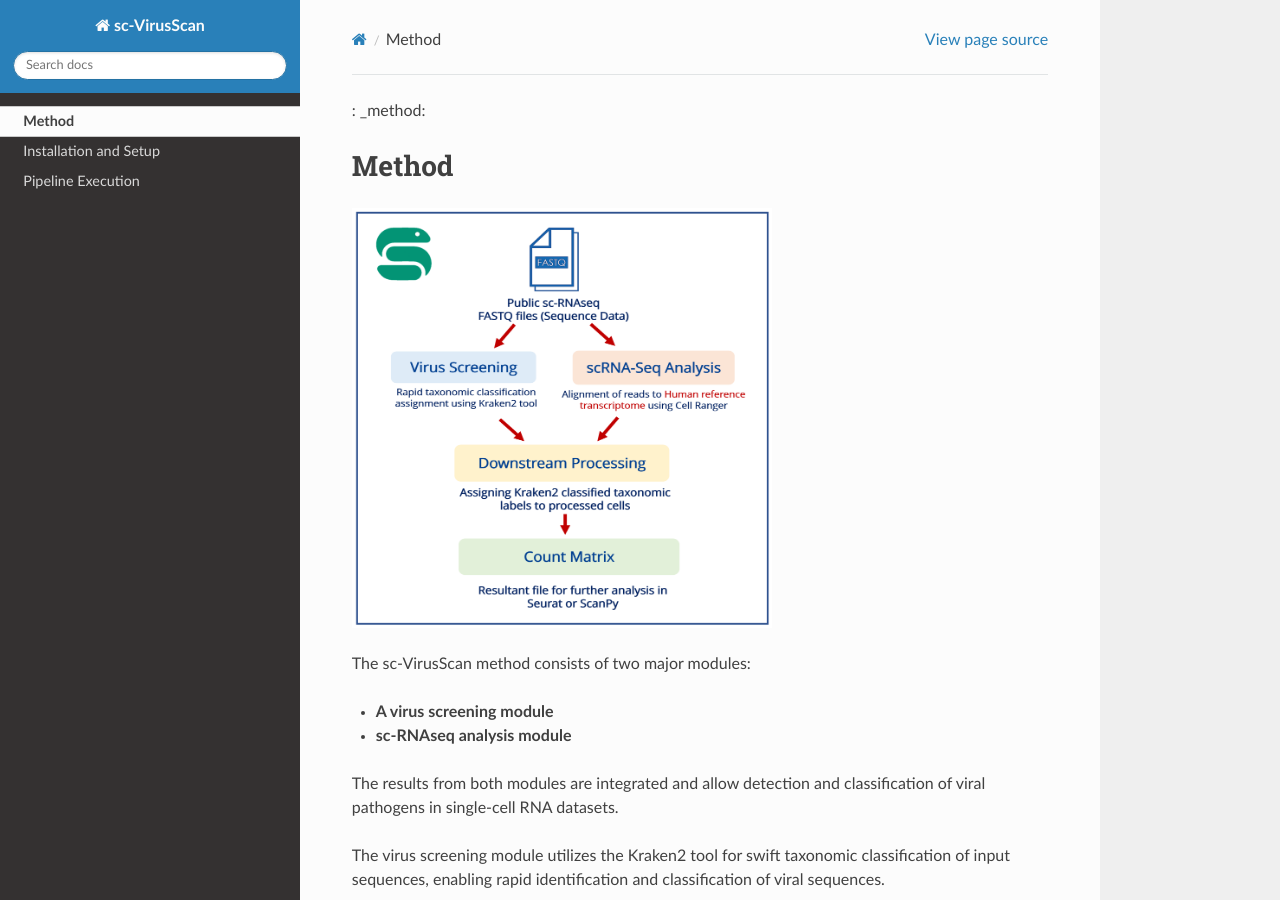
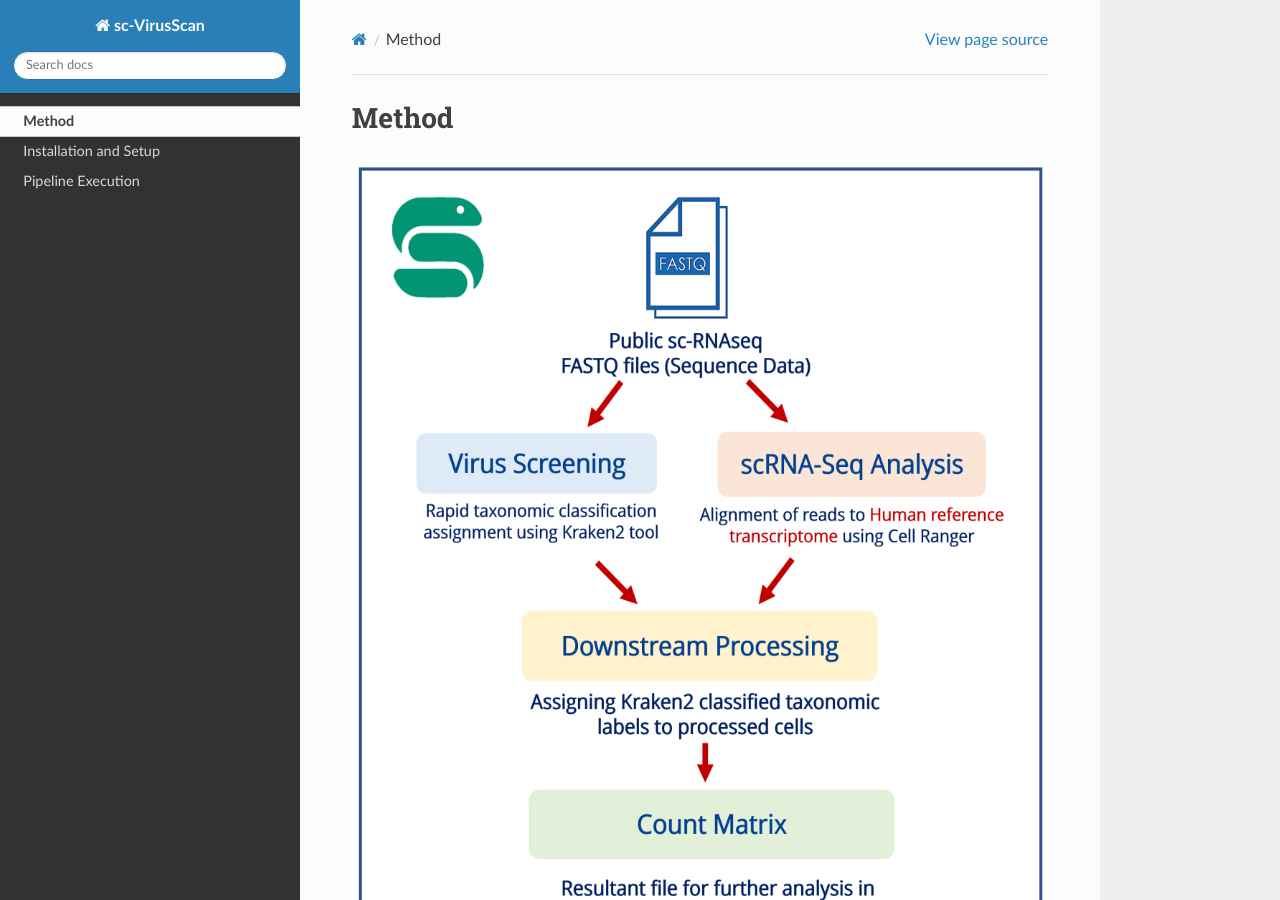
Before and after one commit to maxplanck-ie/sc-VirusScan, a Sphinx documentation site: the page built from docs/method.rst, in a window 1280 px wide and 900 px high. Built offline with Sphinx 7.4.7 and the Read the Docs theme 2.0.0, drawn with Linux system fonts in a browser that asks for light colours.

Commit message:
Update method.rst

```diff
--- a/docs/method.rst
+++ b/docs/method.rst
@@ -1,12 +1,12 @@
-: _method:
+.. _method:
 
 Method
 ===========
 
 .. image:: method.png
-   :scale: 70 %
-   :height: 600px
-   :width: 600px
+   :scale: 100 %
+   :height: 800px
+   :width: 800px
 
 The sc-VirusScan method consists of two major modules:
 
```
